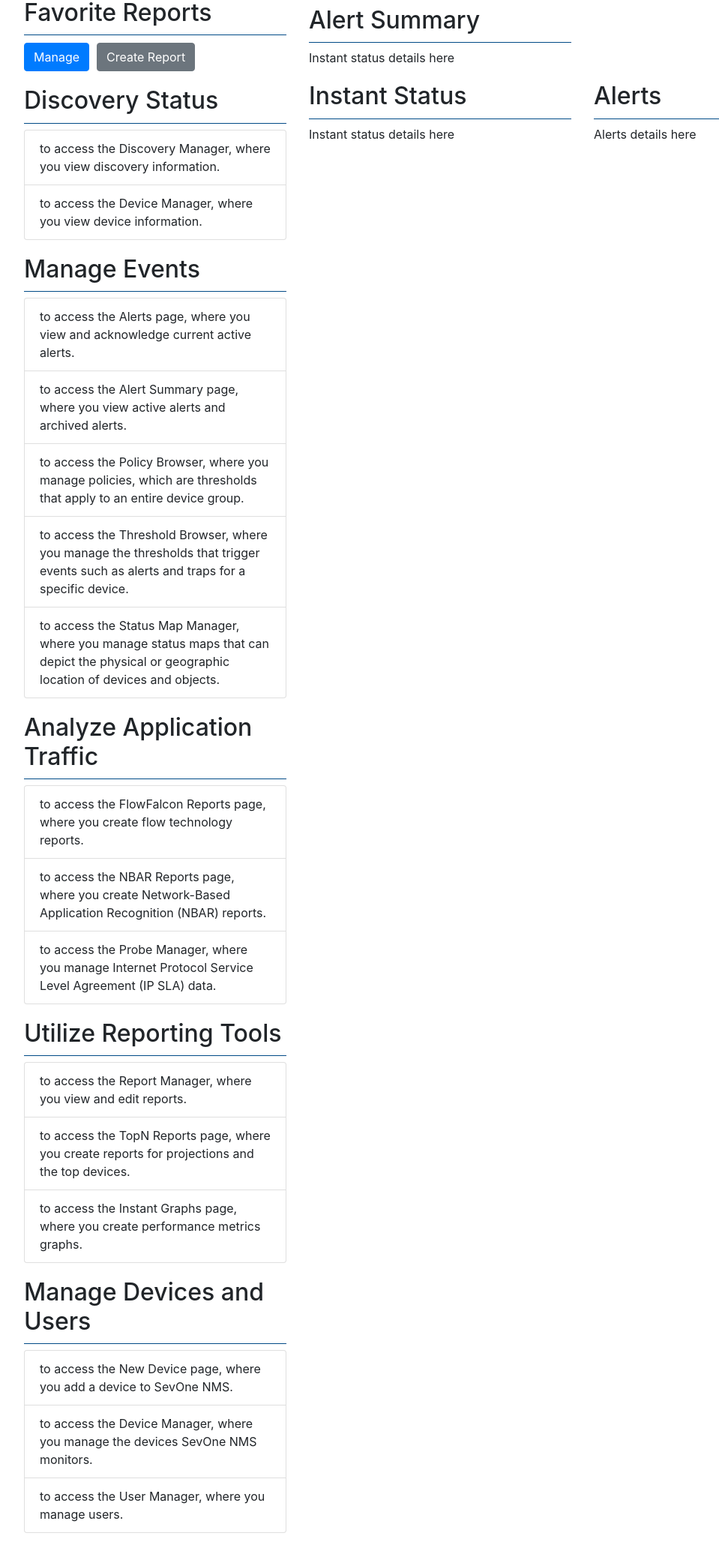
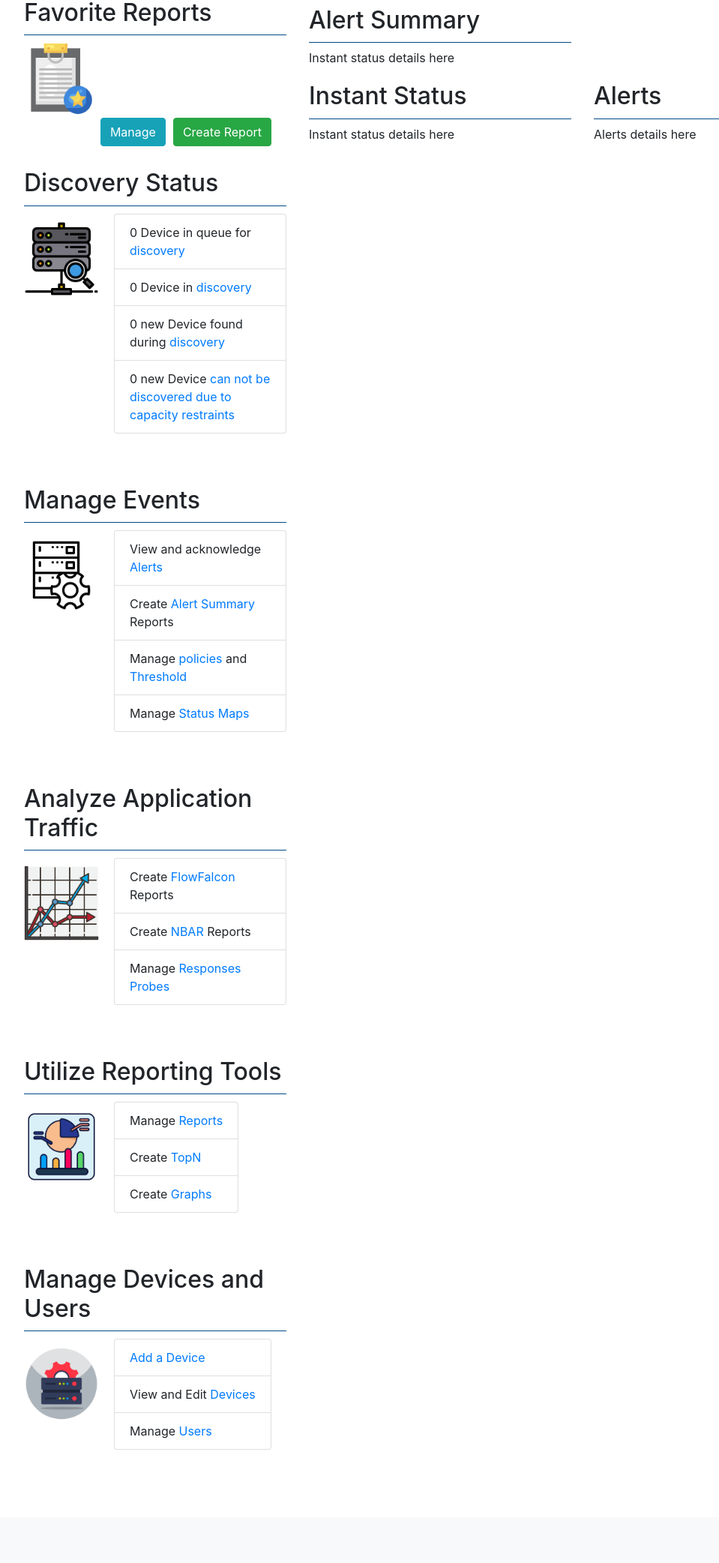
Before and after one commit to mustahidhasan/nms_system, a Django app: page /dashboard/ in a window 1280 px wide. Shown: the part 56-2140 px from the top of the page at 75% size, without its empty margins (53-1012 px from the left). After the commit the page ends 1989 px from the top, so only its background shows below. Run offline with Django 4.2, Linux system fonts and the light colour scheme; a user stored in the database is signed in; some libraries are stand-ins or nearby versions.

Commit message:
side bar done

```diff
--- a/nms/templates/dashboard.html
+++ b/nms/templates/dashboard.html
@@ -236,105 +236,152 @@
     <main class="container mt-4">
         <div class="row">
             <div class="col-md-4">
-                <section class="favorite-reports">
+                <section class="favorite-reports" style="position: relative; padding-bottom: 50px;">
                     <h2 style="margin-top: 10px;">Favorite Reports</h2>
-                    <div class="d-flex">
-                        <button class="btn btn-primary me-2">Manage</button>
-                        <button class="btn btn-secondary">Create Report</button>
+                    <img src="{% static 'images/favourite.png' %}" alt="favourite"
+                        style="width: 100px; height: 100px; vertical-align: middle;">
+
+                    <!-- Button container with absolute positioning to the bottom-right corner -->
+                    <div class="d-flex"
+                        style="position: absolute; bottom: 0; right: 0; margin-right: 10px; margin-bottom: 10px;">
+                        <button class="btn btn-info me-2">Manage</button>
+                        <button class="btn btn-success">Create Report</button>
                     </div>
                 </section>
 
 
 
-                <section class="discovery-status">
-                    <h2>Discovery Status</h2>
-                    <ul class="list-group">
+
+                <section class="discovery-status" style="padding-bottom: 50px;">
+                    <h2 style="margin-bottom: 10px;">Discovery Status</h2>
+                    <div style="display: flex; align-items: flex-start;">
+                        <div style="margin-right: 20px;">
+                            <img src="{% static 'images/server.png' %}" alt="Discovery Status"
+                                style="width: 100px; height: 100px;">
+                        </div>
+
+                        <!-- List positioned on the right side -->
+                        <ul class="list-group" style="list-style: none; padding-left: 0;">
                             <li class="list-group-item">
-                            <span> to access the Discovery Manager, where you view discovery information.</span>
+                                <span>0 Device in queue for <a href="#">discovery</a></span>
                             </li>
                             <li class="list-group-item">
-                            <span> to access the Device Manager, where you view device information.</span>
+                                <span>0 Device in <a href="#">discovery</a></span>
+                            </li>
+                            <li class="list-group-item">
+                                <span>0 new Device found during <a href="#">discovery</a></span>
+                            </li>
+                            <li class="list-group-item">
+                                <span>0 new Device <a href="#">can not be discovered due to capacity
+                                        restraints</a></span>
                             </li>
                         </ul>
+                    </div>
                 </section>
 
-                <section class="manage-events">
-                    <h2>Manage Events</h2>
-                    <ul class="list-group">
+
+
+
+
+
+                <section class="manage-events" style="padding-bottom: 50px;">
+                    <h2 style="margin-bottom: 10px;">Manage Events</h2>
+                    <div style="display: flex; align-items: flex-start;">
+                        <div style="margin-right: 20px;">
+                            <img src="{% static 'images/server_s.png' %}" alt="Manage Events"
+                                style="width: 100px; height: 100px;">
+                        </div>
+
+                        <!-- List positioned on the right side -->
+                        <ul class="list-group" style="list-style: none; padding-left: 0;">
                             <li class="list-group-item">
-                            <span> to access the Alerts page, where you view and acknowledge current active
-                                alerts.</span>
+                                <span>View and acknowledge <a href="#">Alerts</a></span>
                             </li>
                             <li class="list-group-item">
-                            <span> to access the Alert Summary page, where you view active alerts and archived
-                                alerts.</span>
+                                <span>Create <a href="#">Alert Summary</a> Reports</span>
                             </li>
                             <li class="list-group-item">
-                            <span> to access the Policy Browser, where you manage policies, which are thresholds that
-                                apply to an entire device group.</span>
+                                <span>Manage <a href="#">policies</a> and <a href="#">Threshold</a></span>
                             </li>
                             <li class="list-group-item">
-                            <span> to access the Threshold Browser, where you manage the thresholds that trigger events
-                                such as alerts and traps for a specific device.</span>
+                                <span>Manage <a href="#">Status Maps</a></span>
+                            </li>
+                        </ul>
+                    </div>
+                </section>
+
+
+                <section class="analyze-application-traffic" style="padding-bottom: 50px;">
+                    <h2 style="margin-bottom: 10px;">Analyze Application Traffic</h2>
+                    <div style="display: flex; align-items: flex-start;">
+                        <div style="margin-right: 20px;">
+                            <img src="{% static 'images/graph-report.png' %}" alt="Analyze Application Traffic"
+                                style="width: 100px; height: 100px;">
+                        </div>
+
+                        <!-- List positioned on the right side -->
+                        <ul class="list-group" style="list-style: none; padding-left: 0;">
+                            <li class="list-group-item">
+                                <span>Create <a href="#">FlowFalcon</a> Reports</span>
                             </li>
                             <li class="list-group-item">
-                            <span> to access the Status Map Manager, where you manage status maps that can depict the
-                                physical or geographic location of devices and objects.</span>
+                                <span>Create <a href="#">NBAR</a> Reports</span>
+                            </li>
+                            <li class="list-group-item">
+                                <span>Manage <a href="#">Responses Probes</a></span>
                             </li>
                         </ul>
+                    </div>
                 </section>
 
-                <section class="analyze-application-traffic">
-                    <h2>Analyze Application Traffic</h2>
-                    <ul class="list-group">
+
+                <section class="reporting-tools" style="padding-bottom: 50px;">
+                    <h2 style="margin-bottom: 10px;">Utilize Reporting Tools</h2>
+                    <div style="display: flex; align-items: flex-start;">
+                        <div style="margin-right: 20px;">
+                            <img src="{% static 'images/pie-chart.png' %}" alt="Utilize Reporting Tools"
+                                style="width: 100px; height: 100px;">
+                        </div>
+
+                        <!-- List positioned on the right side -->
+                        <ul class="list-group" style="list-style: none; padding-left: 0;">
                             <li class="list-group-item">
-                            <span> to access the FlowFalcon Reports page, where you create flow technology
-                                reports.</span>
+                                <span>Manage <a href="#">Reports</a></span>
                             </li>
                             <li class="list-group-item">
-                            <span> to access the NBAR Reports page, where you create Network-Based Application
-                                Recognition (NBAR) reports.</span>
+                                <span>Create <a href="#">TopN</a></span>
                             </li>
                             <li class="list-group-item">
-                            <span> to access the Probe Manager, where you manage Internet Protocol Service Level
-                                Agreement (IP SLA) data.</span>
+                                <span>Create <a href="#">Graphs</a></span>
                             </li>
                         </ul>
+                    </div>
                 </section>
 
-                <section class="reporting-tools">
-                    <h2>Utilize Reporting Tools</h2>
-                    <ul class="list-group">
+
+                <section class="manage-devices-users" style="padding-bottom: 50px;">
+                    <h2 style="margin-bottom: 10px;">Manage Devices and Users</h2>
+                    <div style="display: flex; align-items: flex-start;">
+                        <div style="margin-right: 20px;">
+                            <img src="{% static 'images/server-management.png' %}" alt="Manage Devices and Users"
+                                style="width: 100px; height: 100px;">
+                        </div>
+
+                        <!-- List positioned on the right side -->
+                        <ul class="list-group" style="list-style: none; padding-left: 0;">
                             <li class="list-group-item">
-                            <span> to access the Report Manager, where you view and edit reports.</span>
+                                <span><a href="#">Add a Device</a></span>
                             </li>
                             <li class="list-group-item">
-                            <span> to access the TopN Reports page, where you create reports for projections and the top
-                                <n> devices.
-                            </span>
+                                <span>View and Edit <a href="#">Devices</a></span>
                             </li>
                             <li class="list-group-item">
-                            <span> to access the Instant Graphs page, where you create performance metrics
-                                graphs.</span>
+                                <span>Manage <a href="#">Users</a></span>
                             </li>
                         </ul>
+                    </div>
                 </section>
 
-                <section class="manage-devices-users">
-                    <h2>Manage Devices and Users</h2>
-                    <ul class="list-group">
-                        <li class="list-group-item">
-                            <span> to access the New Device page, where you add a device to SevOne NMS.</span>
-                        </li>
-                        <li class="list-group-item">
-                            <span> to access the Device Manager, where you manage the devices SevOne NMS
-                                monitors.</span>
-                        </li>
-                        <li class="list-group-item">
-                            <span> to access the User Manager, where you manage users.</span>
-                        </li>
-                    </ul>
-                </section>
             </div>
 
             <div class="col-md-8">
```
Also changed, not shown: nms/static/images/favourite.png (added), nms/static/images/graph-report.png (added), nms/static/images/pie-chart.png (added), nms/static/images/server-management.png (added), nms/static/images/server.png (added), nms/static/images/server_s.png (added). Lines whose indentation alone changed are shown as unchanged.
